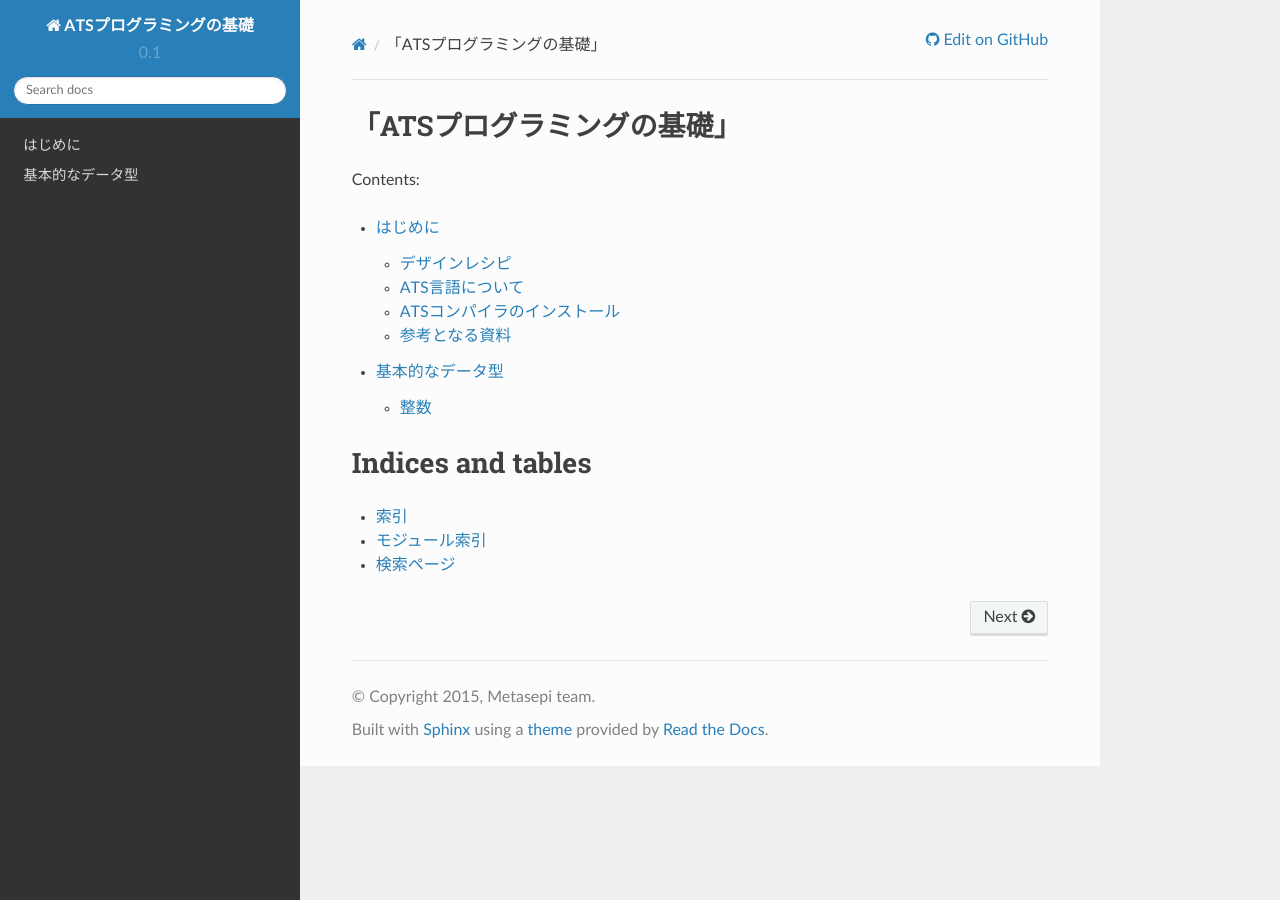
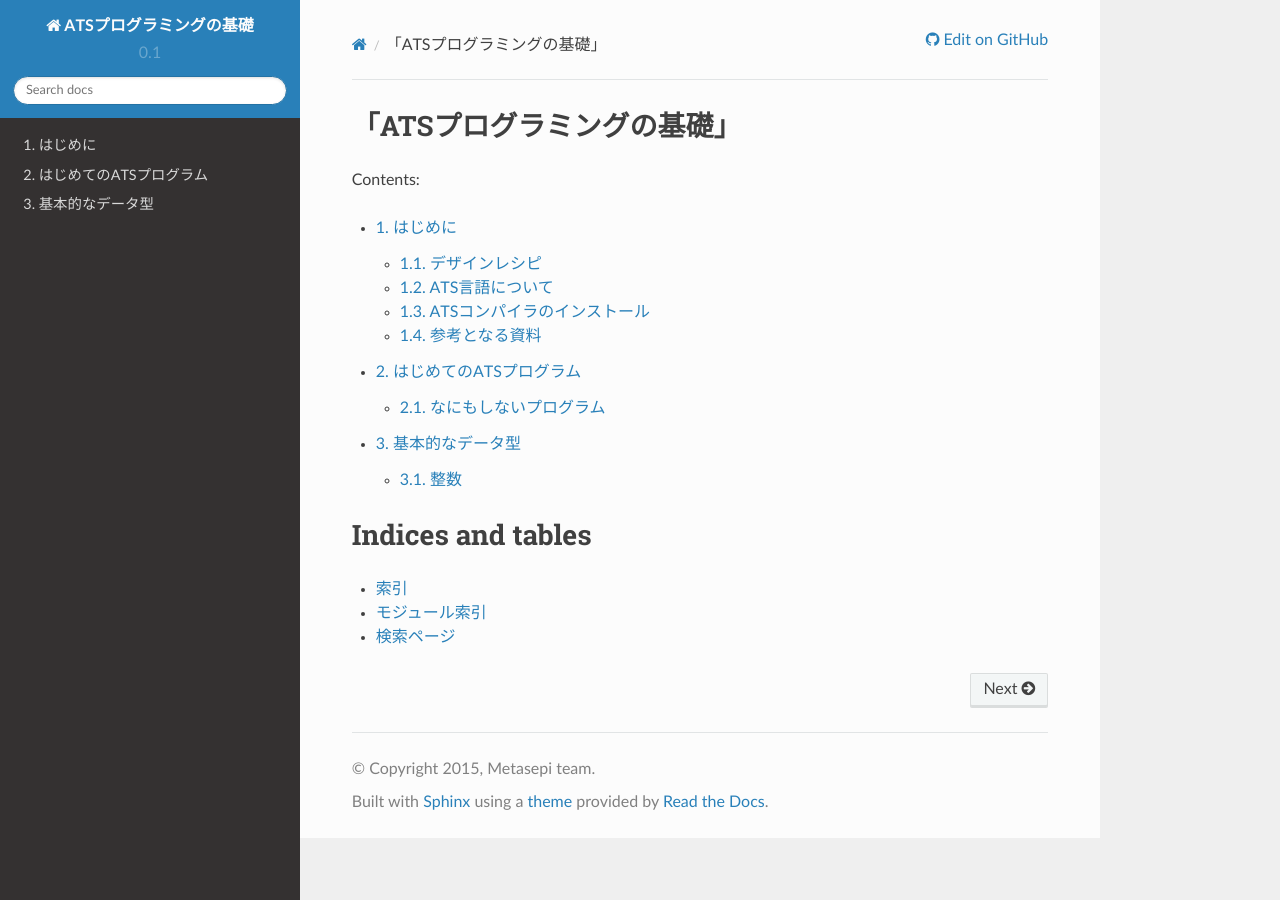
Before and after one commit to jats-ug/ATS_Foundations, a Sphinx documentation site: the page built from source/index.rst, in a window 1280 px wide. Built offline with Sphinx 7.4.7 and the Read the Docs theme 2.0.0, drawn with Linux system fonts in a browser that asks for light colours.

Commit message:
Add helloworld chapter

```diff
--- /dev/null
+++ b/source/helloworld.rst
@@ -0,0 +1,8 @@
+=======================
+はじめてのATSプログラム
+=======================
+
+
+
+なにもしないプログラム
+======================
--- a/source/index.rst
+++ b/source/index.rst
@@ -10,8 +10,10 @@ Contents:
 
 .. toctree::
    :maxdepth: 2
+   :numbered:
 
    preface
+   helloworld
    basic_datatype
 
 Indices and tables
```
